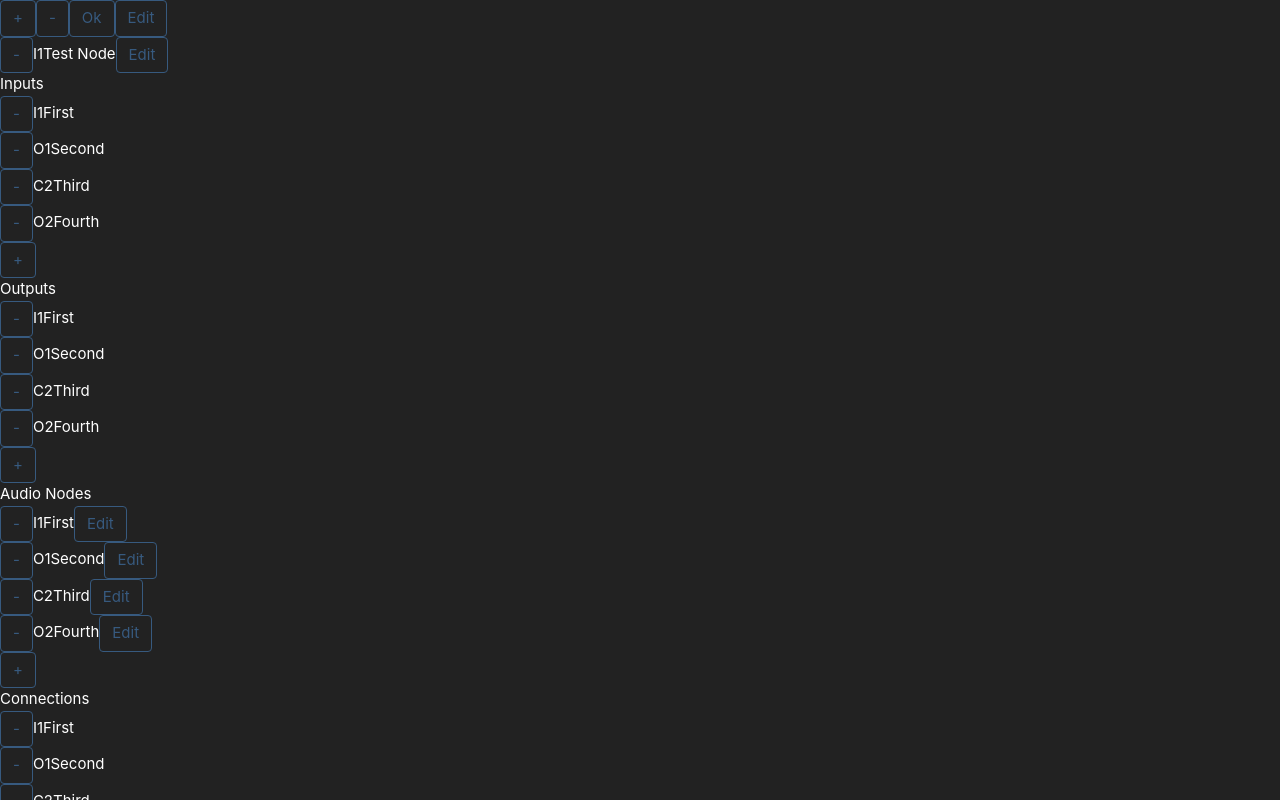
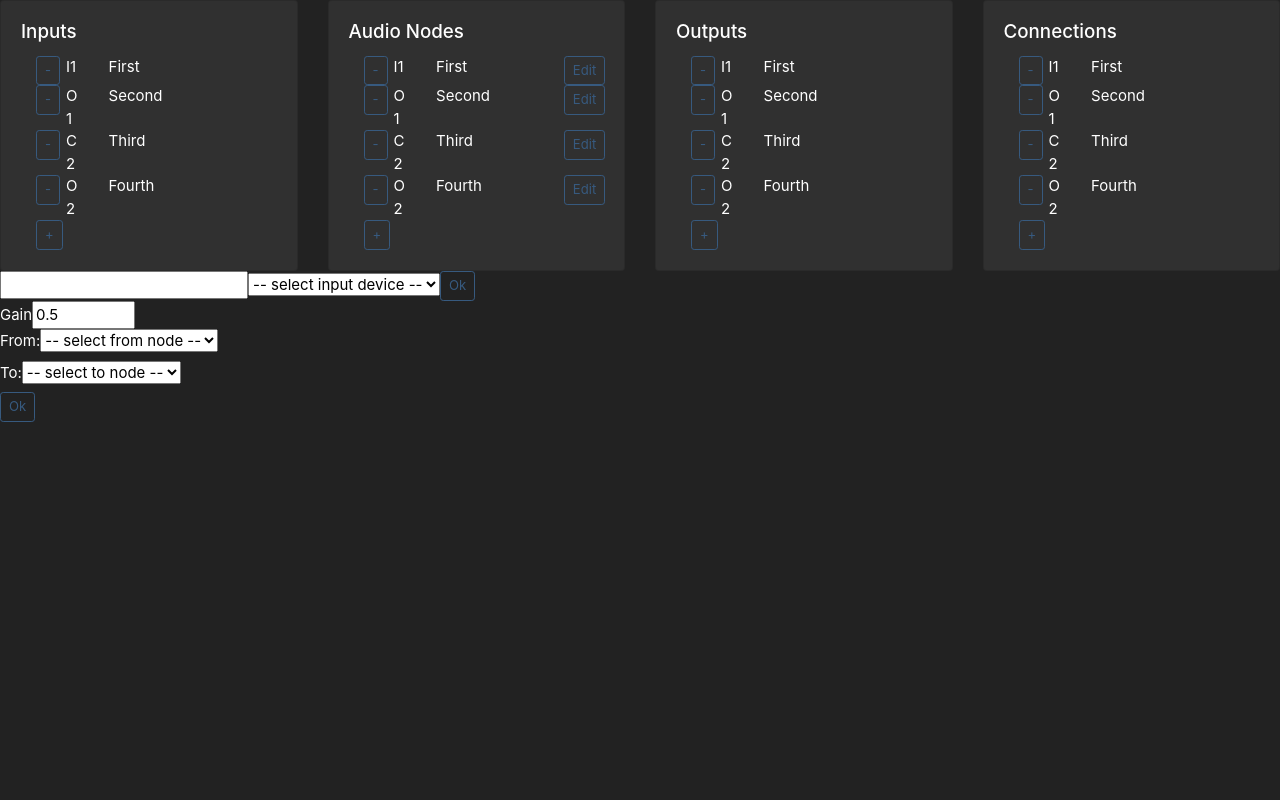
Before and after one commit to jetpackpony/steam-mixer, a React (Create React App) app: page / in a window 1280 px wide. Shown: the top 800 px of the page. Built offline with nearby package versions, Linux system fonts and the light colour scheme.

Commit message:
Improve the layout of the page

```diff
--- a/src/App.js
+++ b/src/App.js
@@ -1,14 +1,10 @@
 import React, { Component, Fragment } from 'react';
-import logo from './logo.svg';
 import './App.css';
-import {
-  AddButton, DeleteButton, OkButton, EditButton
-} from './components/buttons';
-import Node from './components/Node';
 import NodeList from './components/NodeList';
 import AddEndpoint from './components/AddEndpoint';
 import EditGain from './components/EditGain';
 import AddConnection from './components/AddConnection';
+import { CardDeck } from 'reactstrap';
 
 class App extends Component {
   render() {
@@ -33,37 +29,13 @@ class App extends Component {
     const onAddConnection = ({ from, to }) => console.log("creating connection from " + from.title + " to " + to.title);
     return (
       <Fragment>
-        <div>
-          <AddButton onClick={() => console.log("click add button")} />
-          <DeleteButton onClick={() => console.log("click delete button")} />
-          <OkButton onClick={() => console.log("click ok button")} />
-          <EditButton onClick={() => console.log("click edit button")} />
-        </div>
-        <div>
-          <Node
-            title="Test Node"
-            nodeId="I1"
-            onDelete={onDelete}
-            onEdit={onEdit}
-          />
-        </div>
-        <div>
+        <CardDeck>
           <NodeList
             title="Inputs"
             nodes={nodes}
             onDelete={onDelete}
             onAdd={openAddEndpoint.bind(null, "input")}
           />
-        </div>
-        <div>
-          <NodeList
-            title="Outputs"
-            nodes={nodes}
-            onDelete={onDelete}
-            onAdd={openAddEndpoint.bind(null, "output")}
-          />
-        </div>
-        <div>
           <NodeList
             title="Audio Nodes"
             nodes={nodes}
@@ -71,15 +43,19 @@ class App extends Component {
             onEdit={onEdit}
             onAdd={addGainNode}
           />
-        </div>
-        <div>
+          <NodeList
+            title="Outputs"
+            nodes={nodes}
+            onDelete={onDelete}
+            onAdd={openAddEndpoint.bind(null, "output")}
+          />
           <NodeList
             title="Connections"
             nodes={nodes}
             onDelete={onDelete}
             onAdd={openAddConnection}
           />
-        </div>
+        </CardDeck>
         <div>
           <AddEndpoint
             type="input"
@@ -99,7 +75,6 @@ class App extends Component {
             nodesList={nodes}
             onAddConnection={onAddConnection}
           />
-
         </div>
       </Fragment>
     );
--- a/src/components/Node.js
+++ b/src/components/Node.js
@@ -1,5 +1,6 @@
 import React from 'react';
 import { DeleteButton, EditButton } from './buttons';
+import { Row, Col } from 'reactstrap';
 
 const Node = ({ title, nodeId, onDelete, onEdit }) => {
   let edit =
@@ -8,12 +9,14 @@ const Node = ({ title, nodeId, onDelete, onEdit }) => {
       : null;
 
   return (
-    <div id={`node-${nodeId}`}>
-      <DeleteButton onClick={() => onDelete(nodeId)} />
-      {nodeId}
-      {title}
-      {edit}
-    </div>
+    <Row>
+      <Col xs="1">
+        <DeleteButton onClick={() => onDelete(nodeId)} />
+      </Col>
+      <Col xs="2">{nodeId}</Col>
+      <Col xs="6">{title}</Col>
+      {edit ? <Col xs="1">{edit}</Col> : null}
+    </Row>
   );
 };
 
--- a/src/components/NodeList.js
+++ b/src/components/NodeList.js
@@ -1,6 +1,7 @@
 import React from 'react';
 import Node from './Node';
 import { AddButton } from './buttons';
+import { Card, CardBody, CardTitle, CardText, Container, Row, Col } from 'reactstrap';
 
 const NodeList = ({ title, nodes, onDelete, onEdit, onAdd }) => {
   let nodesList = nodes.map(({ title, nodeId }) => (
@@ -13,11 +14,19 @@ const NodeList = ({ title, nodes, onDelete, onEdit, onAdd }) => {
     />
   ));
   return (
-    <div className="list">
-      <div className="list-header">{title}</div>
-      {nodesList}
-      <AddButton onClick={onAdd} />
-    </div>
+    <Card>
+      <CardBody>
+        <CardTitle>{title}</CardTitle>
+        <Container>
+          {nodesList}
+          <Row>
+            <Col>
+              <AddButton onClick={onAdd} />
+            </Col>
+          </Row>
+        </Container>
+      </CardBody>
+    </Card>
   )
 };
 
--- a/src/components/buttons/index.js
+++ b/src/components/buttons/index.js
@@ -2,7 +2,7 @@ import React from 'react';
 import { Button } from 'reactstrap';
 
 const Btn = ({ onClick, children }) => (
-  <Button outline color="primary" onClick={onClick}>
+  <Button outline color="primary" onClick={onClick} size="sm">
     {children}
   </Button>
 );
```
